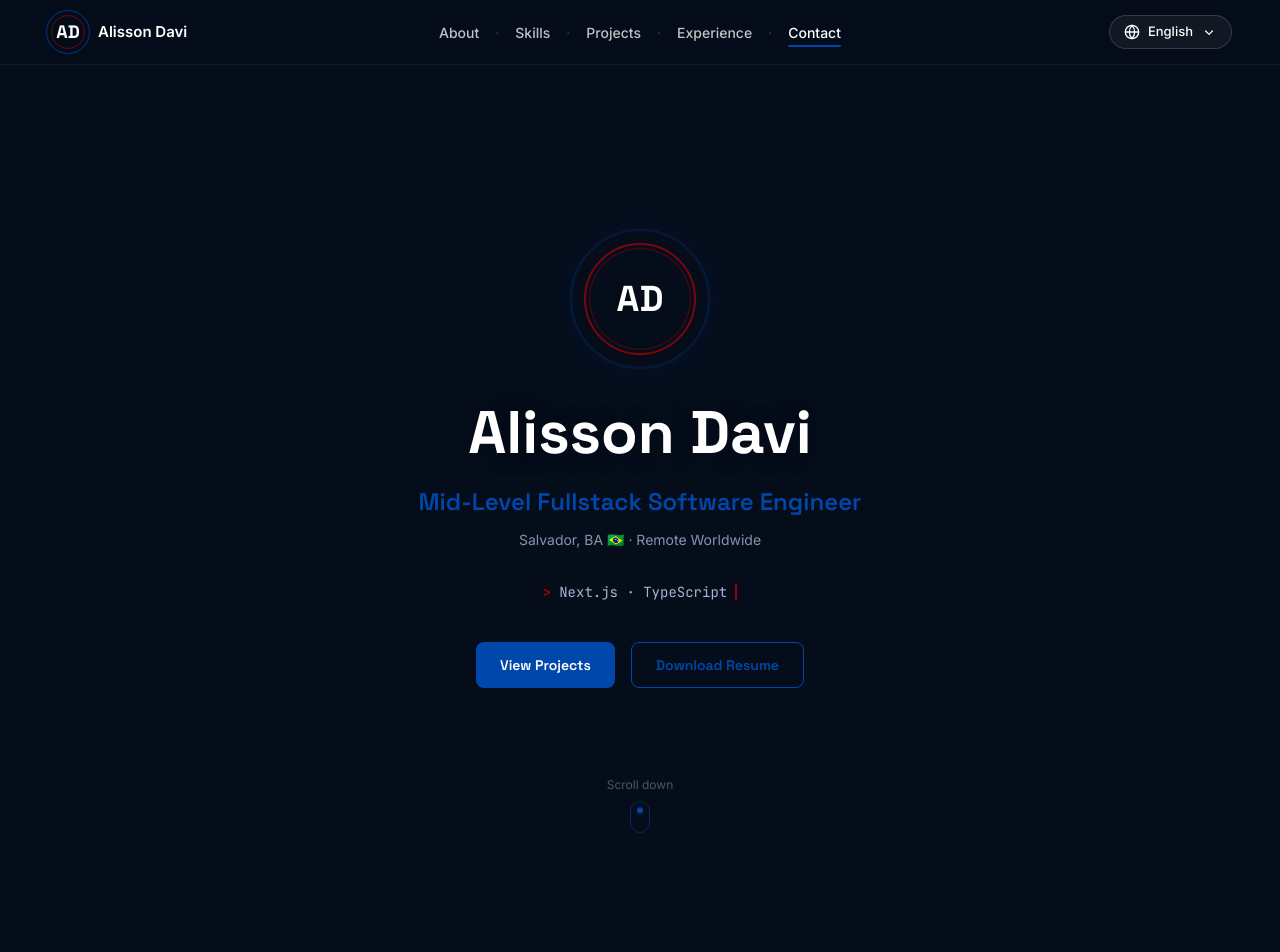
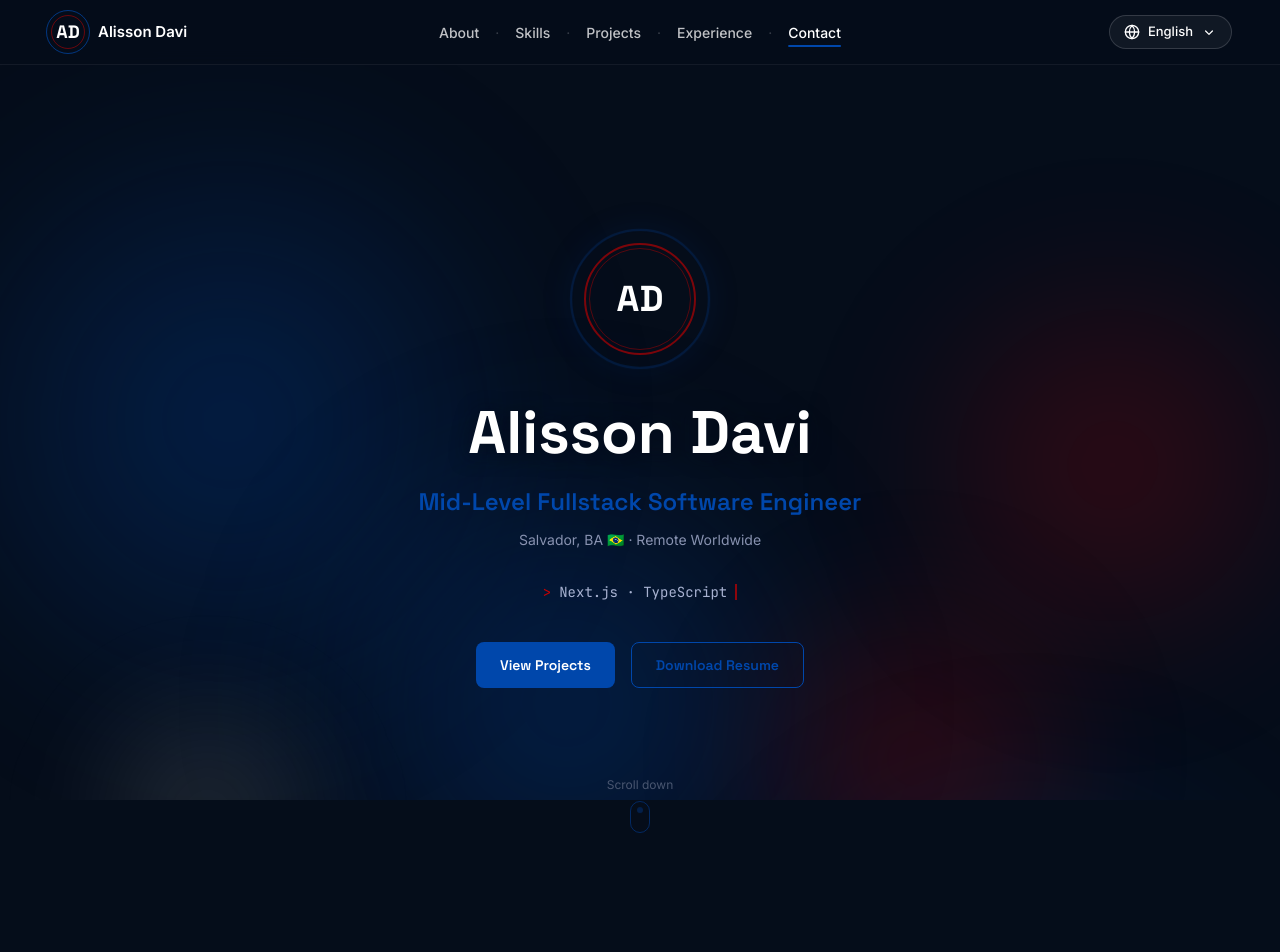
Before and after one commit to ViChagas07/Portfolio-Resume, a Next.js app: page /en in a window 1280 px wide. Shown: the top 952 px of the page. Built offline with nearby package versions, Linux system fonts and the light colour scheme.

Commit message:
fix: orbs now cover Hero + scroll indicator dot animates bottom-to-top

```diff
--- a/app/globals.css
+++ b/app/globals.css
@@ -457,3 +457,12 @@
 .shake-permission-banner.dismissing {
   animation: fade-out-down 0.3s ease forwards;
 }
+
+/* ── Scroll indicator dot animation (Hero) ── */
+@keyframes scroll-dot {
+  0%, 100% { transform: translateY(0);   opacity: 1; }
+  50%      { transform: translateY(-18px); opacity: 0.2; }
+}
+.animate-scroll-dot {
+  animation: scroll-dot 1.8s cubic-bezier(0.45, 0, 0.55, 1) infinite;
+}
--- a/components/sections/Hero.tsx
+++ b/components/sections/Hero.tsx
@@ -22,7 +22,7 @@
     <section
       id="hero"
       ref={ref}
-      className={`relative flex min-h-[100dvh] flex-col items-center justify-center overflow-hidden bg-[var(--color-navy)] px-4 md:px-6 lg:px-12 py-20 md:py-24 ${animationClass}`}
+      className={`relative flex min-h-[100dvh] flex-col items-center justify-center overflow-hidden px-4 md:px-6 lg:px-12 py-20 md:py-24 ${animationClass}`}
       aria-labelledby="hero-heading"
     >
       {/* AD Monogram Crest */}
@@ -100,8 +100,8 @@
         <span className="text-xs text-[var(--color-gray-dark)]">
           {t("scroll_down")}
         </span>
-        <div className="h-8 w-5 rounded-full border border-[var(--color-blue)]/50">
-          <div className="mx-auto mt-1.5 h-1.5 w-1.5 animate-bounce rounded-full bg-[var(--color-blue)]" />
+        <div className="relative flex h-8 w-5 items-end justify-center rounded-full border border-[var(--color-blue)]/50 pb-1">
+          <div className="h-1.5 w-1.5 animate-scroll-dot rounded-full bg-[var(--color-blue)]" />
         </div>
       </div>
     </section>
```
